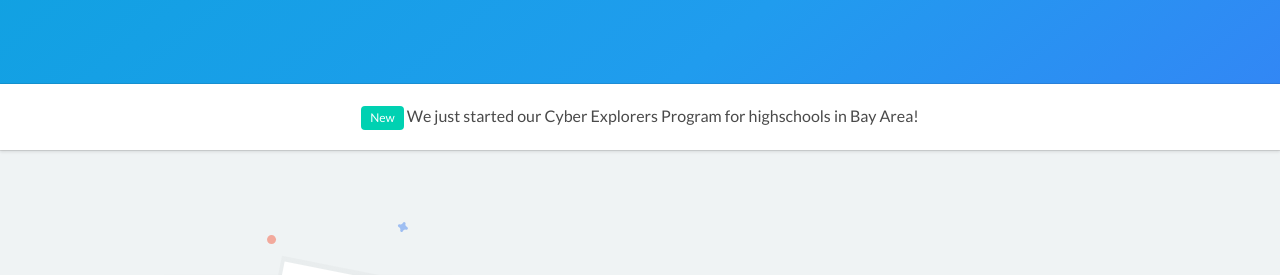
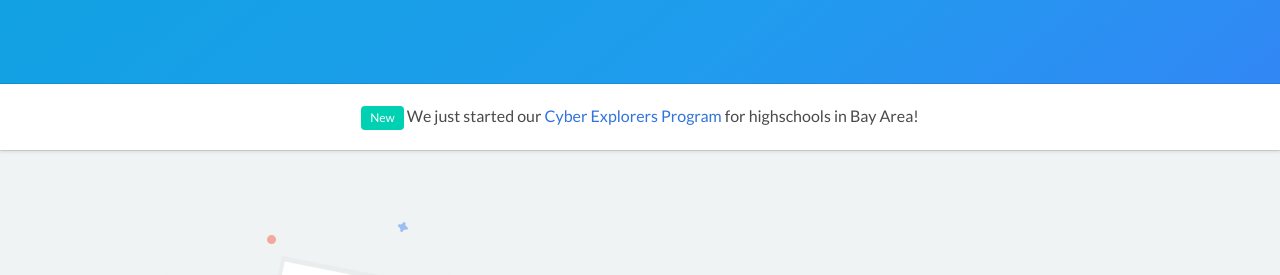
Before and after one commit to cyberdefendersprogram/www-homepage, a Jekyll site: the page built from index.html, in a window 1280 px wide. Shown: the part 632-907 px from the top of the page. Built offline with Jekyll 4.4.1, drawn with Linux system fonts in a browser that asks for light colours; nearby versions of some CDN libraries.

Commit message:
Update with cyber explorers.

```diff
--- a/index.html
+++ b/index.html
@@ -35,7 +35,7 @@ permalink: /
 
 <div class="box cta">
     <p class="has-text-centered">
-        <span class="tag is-primary">New</span> We just started our Cyber Explorers Program for highschools in Bay Area!
+        <span class="tag is-primary">New</span> We just started our <a href='/cyberexplorers'>Cyber Explorers Program</a> for highschools in Bay Area!
     </p>
 </div>
 
```
